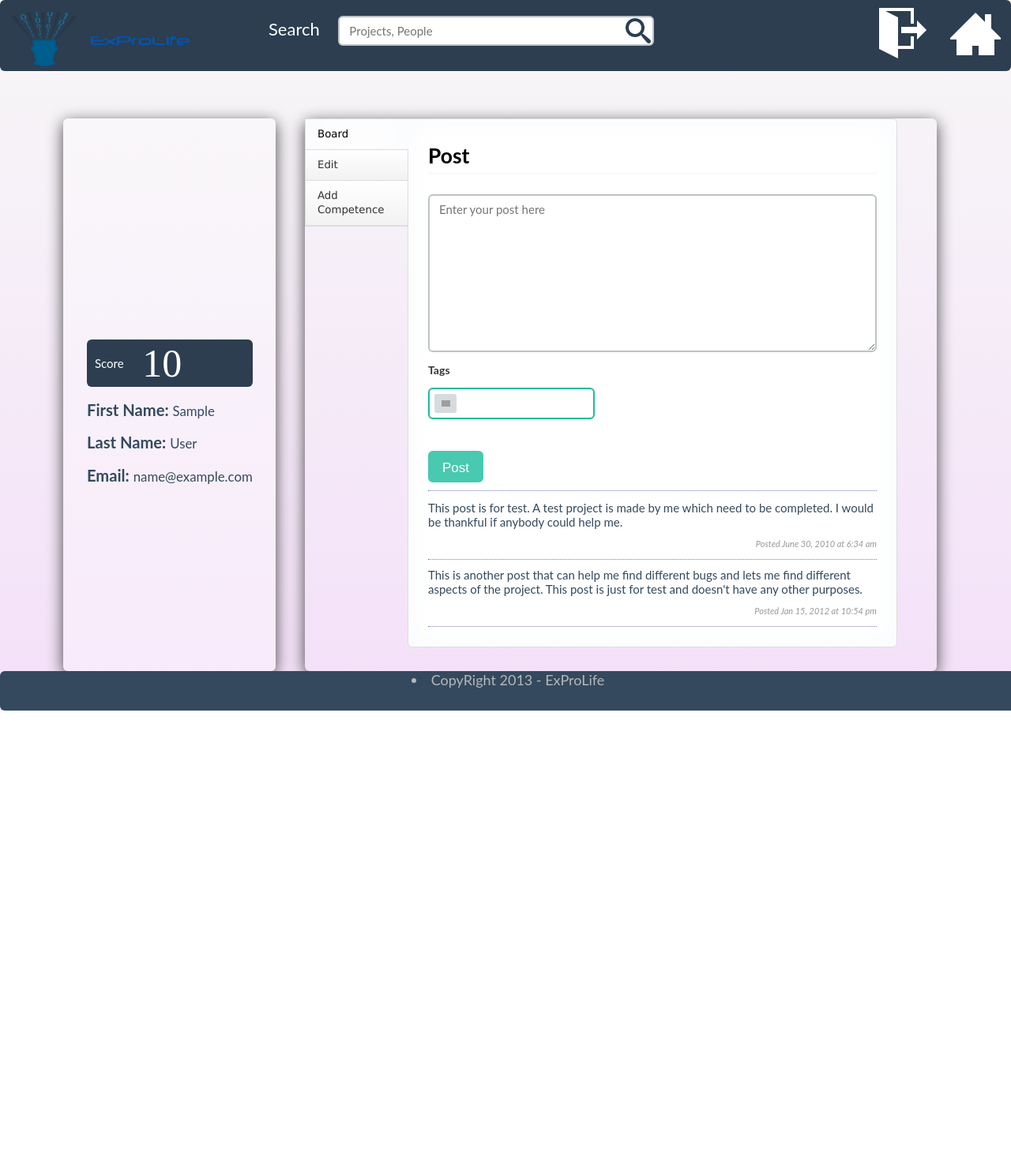
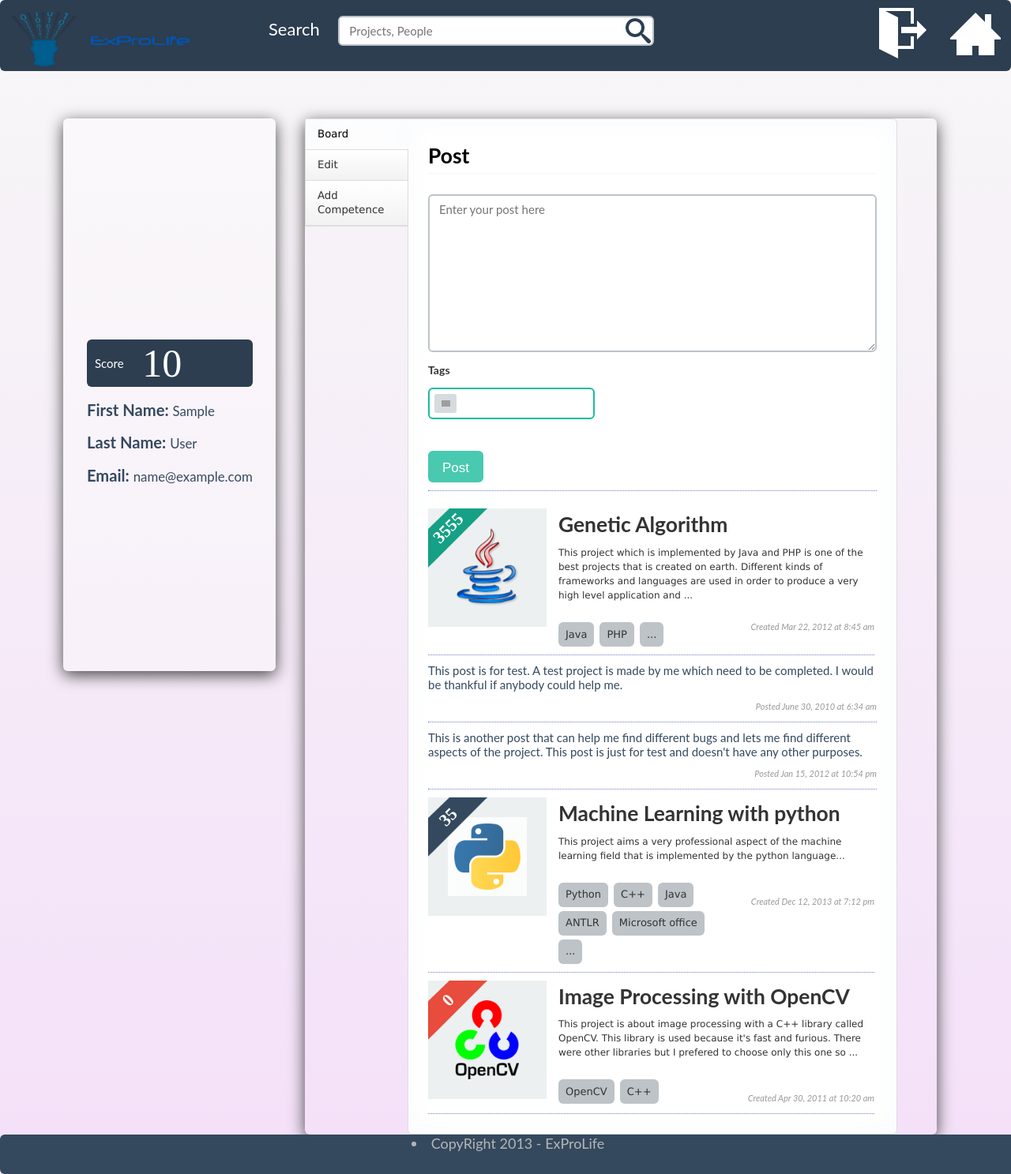
Before and after one commit to DjGroup/exprolife, a Django app: template exprolife/social/templates/social/psychograph.html in a window 1280 px wide. Shown: the whole page at 79% size. Before the commit the page ends 900 px from the top, so only its background shows below. Run offline with Django 3.2, Linux system fonts and the light colour scheme; the template is opened without the code that fills it: most values are stand-ins (such as "Sample title", 1, 10 or a date in 2020); a map, chart or similar area stays blank; parts of the project's set-up code (start-up, migrations or seed data) failed here and were passed over; some web fonts are replaced; grey boxes are pictures that could not be loaded.

Commit message:
Board-99.99% Done.

```diff
--- a/exprolife/social/static/social/css/psychograph.css
+++ b/exprolife/social/static/social/css/psychograph.css
@@ -3,6 +3,7 @@
 
 body {
   font-family: 'Lato', Helvetica, Arial, sans-serif;
+  word-wrap: break-word;
   color: #333;
     font-size: 14px;
     line-height: 1.231;
@@ -656,6 +657,94 @@ a:focus {
 	direction:rtl;
 	margin-top:10px;
 }
+.project-div{
+	margin-top: 10px;
+	display: inline-block;
+	border-bottom:1px dotted #727CC2;
+	padding-bottom:10px;
+}
+.project-score{
+	background-color: red;
+	width: 75px;
+	height: 75px;
+	z-index: 1;
+	position: absolute;
+	background-position:center;
+	background-repeat: no-repeat;
+	background-size:cover;
+	background-color: transparent;
+}
+.score-number{
+	font-size: 22px;
+	color: white;
+	font-weight: bold;
+	font-family: Agency FB;
+	position: relative;
+	top: 16px;
+	right: 12px;
+	text-align: center;
+	width: 100%;
+	transform:rotate(-45deg);
+	-o-transform: rotate(-45deg);
+   -moz-transform: rotate(-45deg);
+   -webkit-transform: rotate(-45deg);
+}
+.project-image{
+	background-color: #ECF0F1;
+	width: 150px;
+	height: 150px;
+	display: block;
+	float: left;
+}
+.project-desc{
+	float: right;
+	width: 400px;
+	min-height: 150px;
+	margin-left: 15px;
+}
+.project-desc h3{
+	margin-top: 5px;
+	margin-bottom: 10px;
+	font-size: 2.2em;
+}
+.project-tag{
+	width: 225px;
+	margin-top: 20px;
+	float: left;
+}
+.tag-span{
+	background-color: #BDC3C7;
+	font-size: 13px;
+	border-radius:6px;
+	margin-right: 7px;
+	padding: 6.5px;
+	padding-right: 9px;
+	padding-left: 9px;
+	float: left;
+	margin-top: 5px;
+
+}
+.project-date{
+	color:#999;
+	font-style:italic;
+	font-size:11px;
+	font-family: 'Lato', Helvetica, Arial, sans-serif;
+	direction:rtl;
+	margin-top:40px;
+	width: 170px;
+	float: right;
+	}
+.project-logo{
+	background-position:center;
+	background-repeat: no-repeat;
+	background-size:cover;
+	background-color: transparent;
+	position: relative;
+	top: 25px;
+	margin: auto;
+	width: 100px;
+	height: 100px;
+}
 #down-footer{
     float: left;
     font-size: 18;
--- a/exprolife/social/templates/social/psychograph.html
+++ b/exprolife/social/templates/social/psychograph.html
@@ -1,7 +1,7 @@
 {% load staticfiles %}
 <html>
 <head>
-    <meta http-equiv="Content-Type" content="text/html; charset=utf-8" />
+    <meta http-equiv="content-type" content="text/html; charset=UTF-8" />
     <link rel="stylesheet" type="text/css" href="{% static 'social/css/psychograph.css' %}">
 	<link rel="stylesheet" type="text/css" href="{% static 'social/css/flat/flat-ui.css' %}">
     <script type="text/javascript" src="{% static 'social/js/jquery-2.0.3.min.js' %}"></script>
@@ -69,6 +69,25 @@
 							</div>
 							<input type="submit" id="Post-button" name="PostSubmitButton" value="Post" />
 						</form>
+						<span class="project-div">
+							<div class="project-desc">
+								<h3>Genetic Algorithm</h3>
+								<span>This project which is implemented by Java and PHP is one of the best projects that is created
+								on earth. Different kinds of frameworks and languages are used in order to produce a very high level
+								application and ...</span>
+								<div class="project-date">Created Mar 22, 2012 at 8:45 am</div>
+								<div class="project-tag">
+									<div class="tag-span">Java</div>
+									<div class="tag-span">PHP</div>
+									<div class="tag-span">...</div>
+								</div>
+							</div>
+							<div class="project-image">
+								<div class="project-score" style="background-image: url(../../static/social/images/logos/green_sea.png);">
+								<div class="score-number">3555</div></div>
+								<div class="project-logo" style="background-image: url(../../static/social/images/logos/Java_Logo.png);"></div>
+							</div>
+						</span>
 						<div class="post-div">
 							<div class="post-body">This post is for test. A test project is made by me which need to be completed. I would
 be thankful if anybody could help me.
@@ -85,6 +104,46 @@ be thankful if anybody could help me.
 								Posted Jan 15, 2012 at 10:54 pm
 							</div>
 						</div>
+						<span class="project-div">
+							<div class="project-desc">
+								<h3>Machine Learning with python</h3>
+								<span>This project aims a very professional aspect of the machine learning field that is
+								implemented by the python language...</span>
+								<div class="project-date">Created Dec 12, 2013 at 7:12 pm</div>
+								<div class="project-tag">
+									<div class="tag-span">Python</div>
+									<div class="tag-span">C++</div>
+									<div class="tag-span">Java</div>
+									<div class="tag-span">ANTLR</div>
+									<div class="tag-span">Microsoft office</div>
+									<div class="tag-span">...</div>
+								</div>
+							</div>
+							<div class="project-image">
+								<div class="project-score" style="background-image: url(../../static/social/images/logos/wet_asphalt.png);">
+								<div class="score-number">35</div></div>
+								<div class="project-logo" style="background-image: url(../../static/social/images/logos/pylogo.png);"></div>
+							</div>
+						</span>
+
+						<span class="project-div">
+							<div class="project-desc">
+								<h3>Image Processing with OpenCV</h3>
+								<span>This project is about image processing with a C++ library called OpenCV. This library is used because
+								it's fast and furious. There were other libraries but I prefered to choose only this one so ...</span>
+								<div class="project-date">Created Apr 30, 2011 at 10:20 am</div>
+								<div class="project-tag">
+									<div class="tag-span">OpenCV</div>
+									<div class="tag-span">C++</div>
+								</div>
+							</div>
+							<div class="project-image">
+								<div class="project-score" style="background-image: url(../../static/social/images/logos/alizarin.png);">
+								<div class="score-number">0</div></div>
+								<div class="project-logo" style="background-image: url(../../static/social/images/logos/opencv-logo.png);"></div>
+							</div>
+						</span>
+
 			    	</div>
                 </div>
                 <div class="tab-content">
@@ -110,7 +169,7 @@ be thankful if anybody could help me.
                         <form method="post" action="/">
                             {% csrf_token %}
                             <h3 class="form-label">Title</h3>
-                            <input type="text" id="Title-text"class="psychograph-input" name="comp-title"  />
+                            <input type="text" id="Title-text" class="psychograph-input" name="comp-title"  />
                             <h3 class="form-label">Description</h3>
                             <input type="text" id="Description-text" class="psychograph-input"  name="comp-descript" />
                             <!--<h3 class="form-label">Email</h3>
```
Also changed, not shown: exprolife/social/static/social/images/logos/Java_Logo.png (added), exprolife/social/static/social/images/logos/abestos.png (added), exprolife/social/static/social/images/logos/alizarin.png (added), exprolife/social/static/social/images/logos/amethyst.png (added), exprolife/social/static/social/images/logos/carrot.png (added), exprolife/social/static/social/images/logos/corner.png (added), exprolife/social/static/social/images/logos/emerald.png (added), exprolife/social/static/social/images/logos/green.png (added), exprolife/social/static/social/images/logos/green_sea.png (added), exprolife/social/static/social/images/logos/opencv-logo.png (added), exprolife/social/static/social/images/logos/peter_river.png (added), exprolife/social/static/social/images/logos/pylogo.png (added), exprolife/social/static/social/images/logos/python-logo.png (added), exprolife/social/static/social/images/logos/python.png (added), 2 more files, 2 other files.
